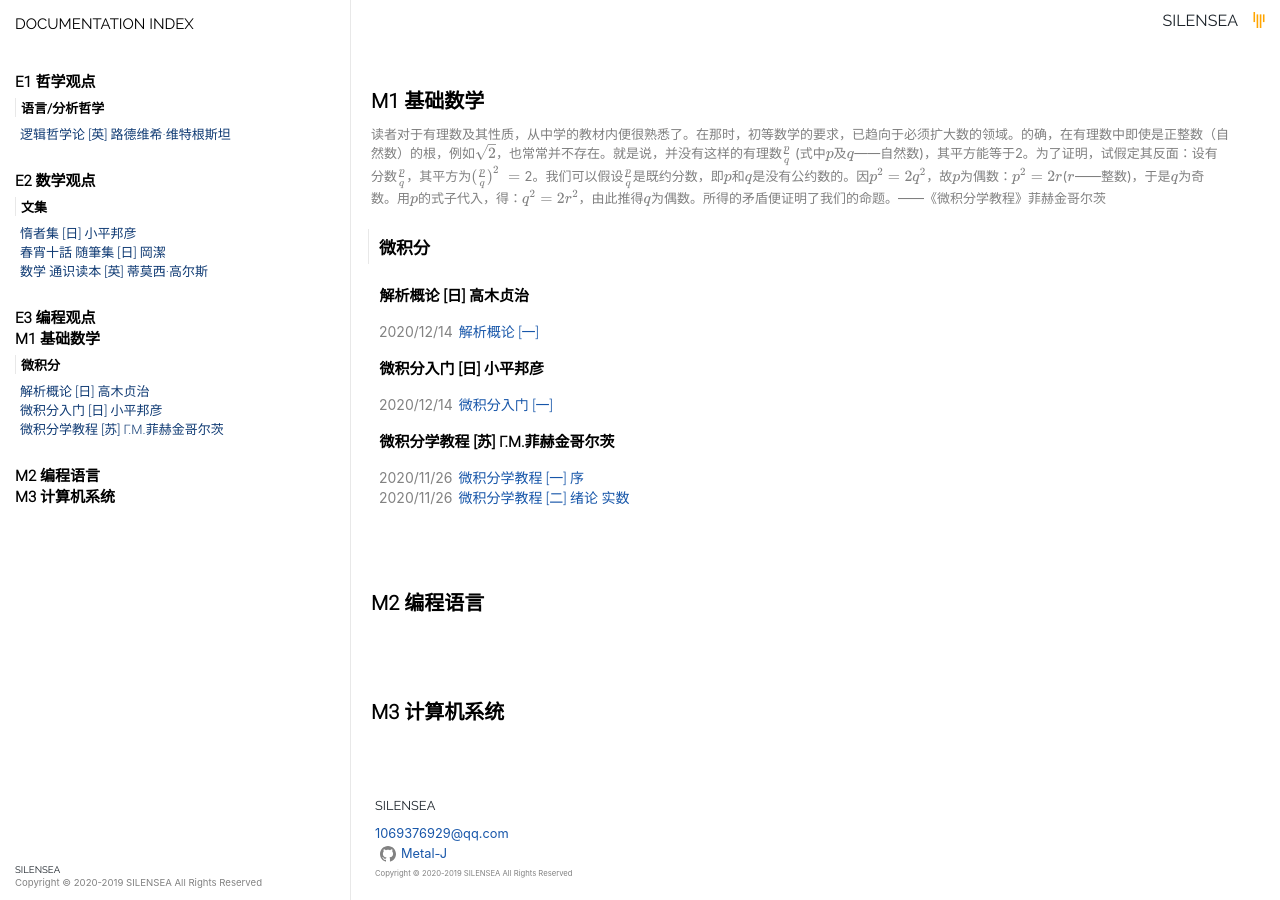
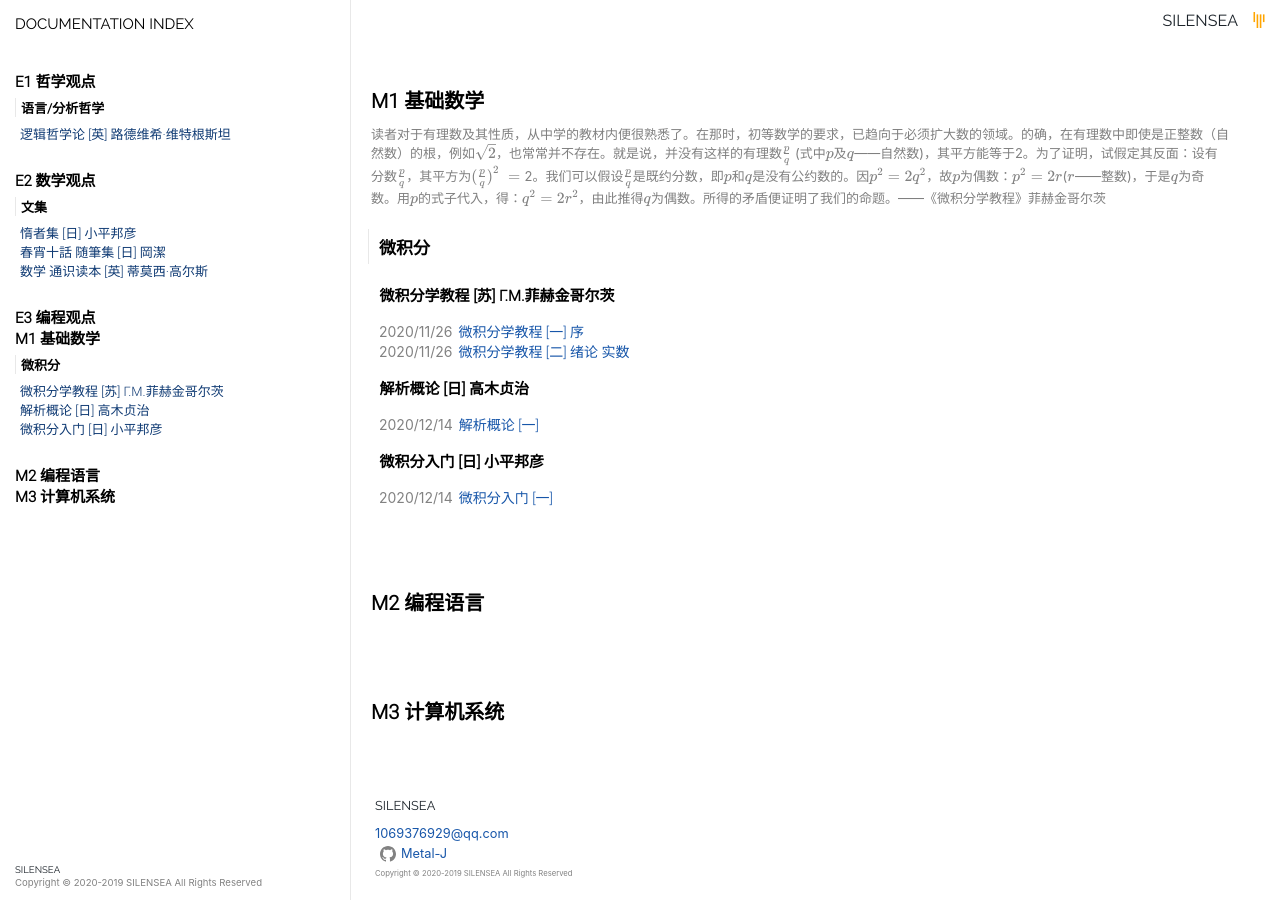
Before and after one commit to Metal-J/Metal-J.github.io, a Jekyll site: the page built from index.md, in a window 1280 px wide and 900 px high, scrolled down 887 px. Built offline with Jekyll 4.4.1, drawn with Linux system fonts in a browser that asks for light colours; nearby versions of some CDN libraries; some web fonts are replaced.

Commit message:
Merge branch 'master' of https://github.com/Metal-J/Metal-J.github.io

```diff
--- a/index.md
+++ b/index.md
@@ -54,6 +54,14 @@ layout: default
 
 ### 微积分
 
+#### 微积分学教程 [苏] Г.М.菲赫金哥尔茨
+
+<ul class = "main-list">
+    {% for post in site.categories.WJFXJC reversed %}
+        <li><p class = "post-date">{{ post.date | date:"%Y/%m/%d" }}</p><a href="{{ post.url }}">{{ post.title }}</a></li>
+    {% endfor %}
+</ul>
+
 #### 解析概论 [日] 高木贞治
 
 <ul class = "main-list">
@@ -70,14 +78,6 @@ layout: default
     {% endfor %}
 </ul>
 
-#### 微积分学教程 [苏] Г.М.菲赫金哥尔茨
-
-<ul class = "main-list">
-    {% for post in site.categories.WJFXJC reversed %}
-        <li><p class = "post-date">{{ post.date | date:"%Y/%m/%d" }}</p><a href="{{ post.url }}">{{ post.title }}</a></li>
-    {% endfor %}
-</ul>
-
 ## M2 编程语言
 
 ## M3 计算机系统
```
